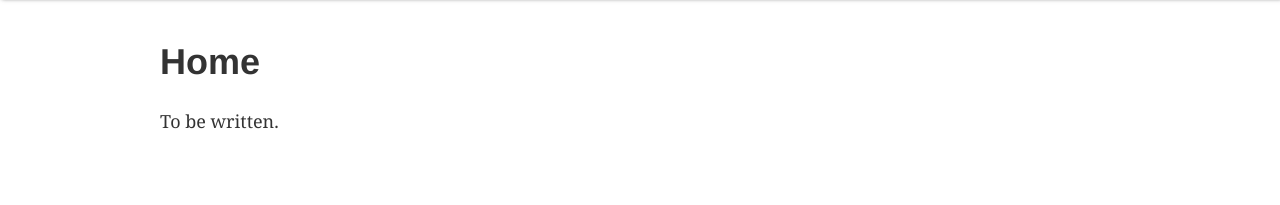
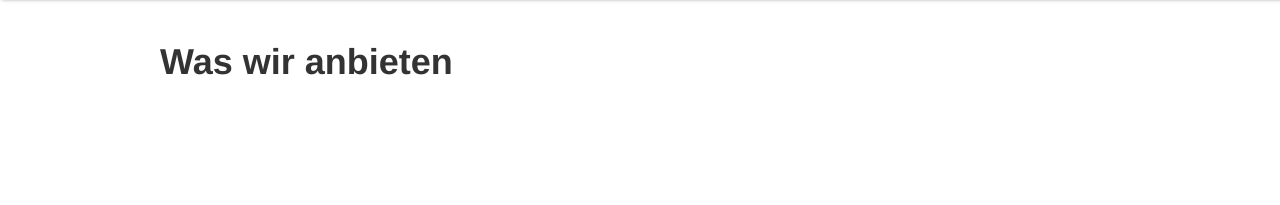
Before and after one commit to Unikka/unikka.de, a Gatsby site: page / in a window 1280 px wide. Shown: the part 597-802 px from the top of the page. Built offline with nearby package versions, Linux system fonts and the light colour scheme; Gatsby itself is replaced by a stand-in of ours.

Commit message:
New: Use sections on pages

```diff
--- a/src/pages/impressum.js
+++ b/src/pages/impressum.js
@@ -4,6 +4,7 @@ import Layout from '../components/layout'
 
 const Imprint = () => (
   <Layout>
+    <section>
       <h1>Impressum</h1>
 
       <h2>Angaben gem&auml;&szlig; &sect; 5 TMG</h2>
@@ -27,7 +28,7 @@ const Imprint = () => (
       <p>Die durch die Seitenbetreiber erstellten Inhalte und Werke auf diesen Seiten unterliegen dem deutschen Urheberrecht. Die Vervielfältigung, Bearbeitung, Verbreitung und jede Art der Verwertung außerhalb der Grenzen des Urheberrechtes bedürfen der schriftlichen Zustimmung des jeweiligen Autors bzw. Erstellers. Downloads und Kopien dieser Seite sind nur für den privaten, nicht kommerziellen Gebrauch gestattet.</p>
       <p>Soweit die Inhalte auf dieser Seite nicht vom Betreiber erstellt wurden, werden die Urheberrechte Dritter beachtet. Insbesondere werden Inhalte Dritter als solche gekennzeichnet. Sollten Sie trotzdem auf eine Urheberrechtsverletzung aufmerksam werden, bitten wir um einen entsprechenden Hinweis. Bei Bekanntwerden von Rechtsverletzungen werden wir derartige Inhalte umgehend entfernen.</p>
       <p>Quelle: <Link to="https://www.e-recht24.de/impressum-generator.html" >https://www.e-recht24.de/impressum-generator.html</Link></p>
-
+    </section>
   </Layout>
 )
 
--- a/src/pages/index.js
+++ b/src/pages/index.js
@@ -3,8 +3,9 @@ import Layout from '../components/layout'
 
 const IndexPage = () => (
   <Layout showHeaderTeaser={true} >
-    <h1>Home</h1>
-    <p>To be written.</p>
+    <section>
+      <h1>Was wir anbieten</h1>
+    </section>
   </Layout>
 )
 
```
Lines whose indentation alone changed are shown as unchanged.
